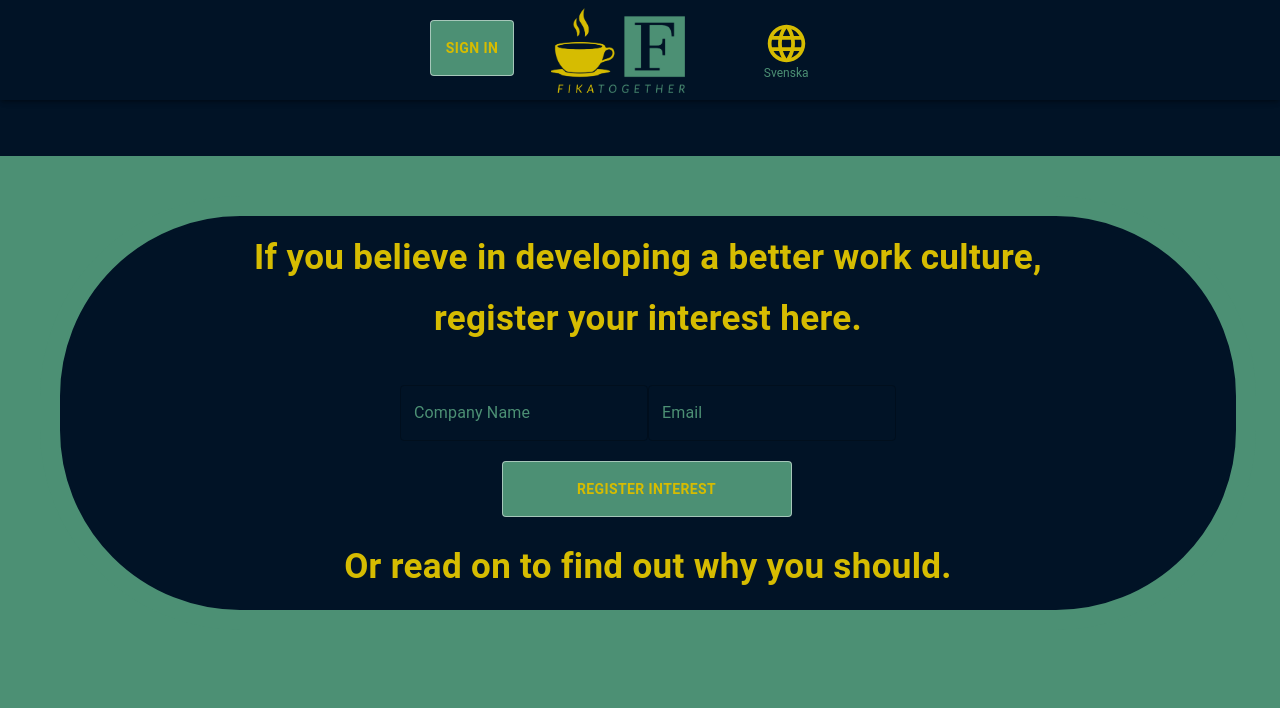
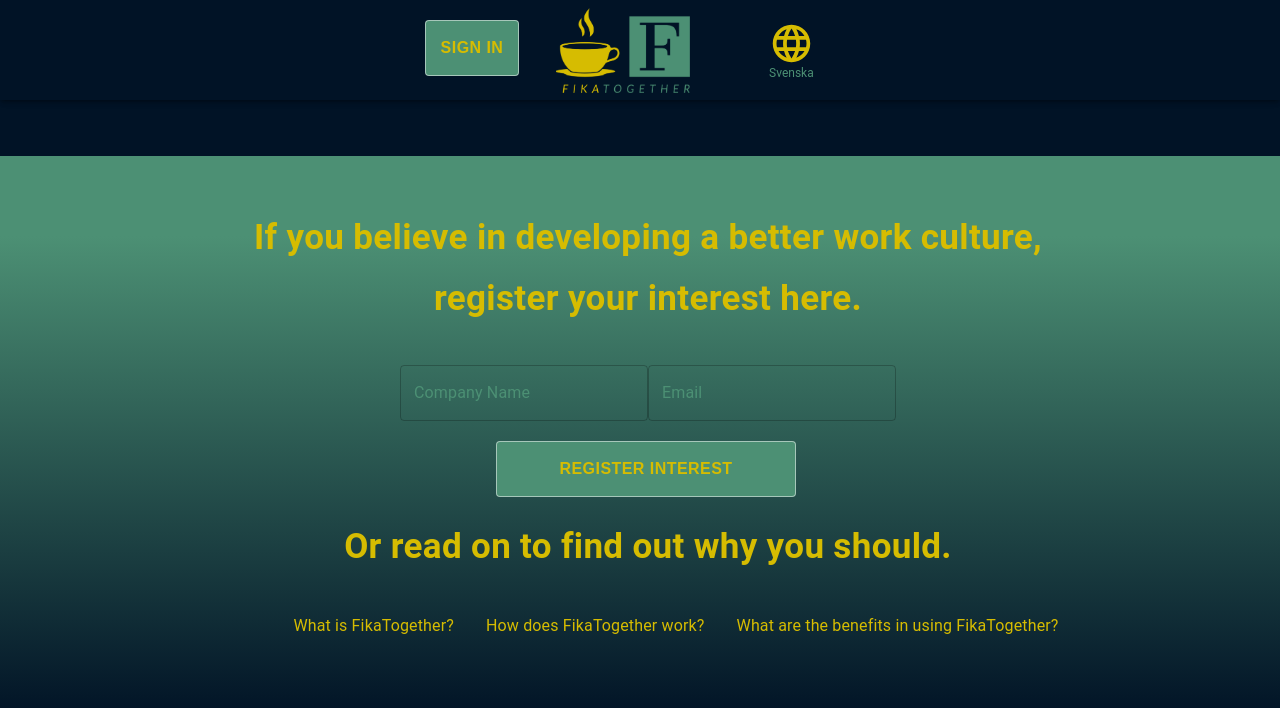
Before and after one commit to CraftAcademy/FikaTogether-Admin, a React (Create React App) app: page / in a window 1280 px wide. Shown: the top 708 px of the page. Built offline with nearby package versions, Linux system fonts and the light colour scheme; what j-tockauth would draw is missing.

Commit message:
adds section headers and changes styling

```diff
--- a/src/App.jsx
+++ b/src/App.jsx
@@ -40,7 +40,8 @@ const App = () => {
               outlined: {
                 backgroundColor: "#4C9074",
                 color: "#D6BC01",
-                fontWeight: "bold",
+                font: "small-caption",
+                fontWeight: "bold"
               },
             },
           },
--- a/src/components/Header.jsx
+++ b/src/components/Header.jsx
@@ -16,7 +16,6 @@ import { useTranslation } from "react-i18next";
 import i18n from "../i18n";
 import { useSelector } from "react-redux";
 import LoginModal from "./welcomeView/LoginModal";
-
 
 const Header = () => {
   const { t } = useTranslation();
@@ -48,7 +47,7 @@ const Header = () => {
       <Paper sx={sx} elevation={3}>
         <BottomNavigation showLabels sx={{ height: 100 }}>
           {!authenticated ? (
-            <>
+            <BottomNavigation>
               <Button
                 data-cy="login-modal-btn"
                 variant="outlined"
@@ -66,9 +65,9 @@ const Header = () => {
                 Sign In
               </Button>
               <LoginModal open={open} setOpen={setOpen} />
-            </>
+            </BottomNavigation>
           ) : (
-            <> </>
+            <BottomNavigation> </BottomNavigation>
           )}
 
           <BottomNavigationAction
@@ -85,7 +84,7 @@ const Header = () => {
             }
           />
           {authenticated ? (
-            <>
+            <BottomNavigation>
               <BottomNavigationAction
                 component={Link}
                 to="/departments"
@@ -100,9 +99,9 @@ const Header = () => {
                 icon={<HelpIcon sx={{ fontSize: 45 }} />}
                 label={t("contact")}
               />
-            </>
+            </BottomNavigation>
           ) : (
-            <></>
+            <BottomNavigation></BottomNavigation>
           )}
           <BottomNavigationAction
             data-cy="language-btn"
--- a/src/components/welcomeView/RegisterCompany.jsx
+++ b/src/components/welcomeView/RegisterCompany.jsx
@@ -4,16 +4,6 @@ import { useTranslation } from "react-i18next";
 
 const RegisterCompany = () => {
   const { t } = useTranslation();
-
-  const box_1 = {
-    position: "absolute",
-    left: "50%",
-    transform: "translate(-50%)",
-    width: "100%",
-    height: "800px",
-    p: 4,
-    bgcolor: "#4C9074",
-  };
 
   const typography = {
     fontSize: 35,
@@ -26,10 +16,6 @@ const RegisterCompany = () => {
       sx={{
         p: 1,
         m: 1,
-        bgcolor: "#011326",
-        borderRadius: 50,
-        border: "20px solid",
-        borderColor: "background.container",
         width: "100%",
       }}
     >
@@ -68,7 +54,6 @@ const RegisterCompany = () => {
           type="submit"
           variant="outlined"
           margin="dense"
-          loadingPosition="start"
           sx={{
             m: 2,
             color: "inherit",
--- /dev/null
+++ b/src/components/welcomeView/SectionNames.jsx
@@ -0,0 +1,22 @@
+import React from "react";
+import { sections } from "./data/sections";
+import { Box } from "@mui/material";
+
+const SectionNames = () => {
+  let categories = sections.map((section) => {
+    return <li key={section.category}>{section.category}</li>;
+  });
+
+  return (
+    <Box
+      sx={{
+        display: "flex",
+        justifyContent: "center",
+      }}
+    >
+      <ul data-cy="section-headers">{categories}</ul>
+    </Box>
+  );
+};
+
+export default SectionNames;
--- a/src/components/welcomeView/WelcomePage.jsx
+++ b/src/components/welcomeView/WelcomePage.jsx
@@ -1,6 +1,7 @@
 import React from "react";
 import RegisterCompany from "./RegisterCompany";
 import { Container, Box } from "@mui/material";
+import SectionNames from "./SectionNames";
 
 const WelcomePage = () => {
   const style = {
@@ -13,14 +14,14 @@ const WelcomePage = () => {
     width: "100%",
     height: "800px",
     p: 4,
-    bgcolor: "#4C9074",
+    background: 'linear-gradient(0deg, #011326 30%, #4C9074 90%)'
   };
 
   return (
     <Container sx={style}>
     <Box component="form" data-cy="register-interest" sx={box_1}>
-
       <RegisterCompany />
+      <SectionNames />
     </Box>
 
     </Container>
--- /dev/null
+++ b/src/components/welcomeView/data/sections.js
@@ -0,0 +1,5 @@
+export const sections = [
+  { category: "What is FikaTogether?", content: "" },
+  { category: "How does FikaTogether work?", content: "" },
+  { category: "What are the benefits in using FikaTogether?", content: "" },
+];
--- a/src/index.css
+++ b/src/index.css
@@ -27,3 +27,14 @@
 .MuiCircularProgress-root {
   color: #d6bc01;
 }
+
+ul {
+  list-style: none;
+  margin-bottom: 1.5rem;
+}
+
+ul li {
+  cursor: pointer;
+  display: inline-block;
+  margin-left: 2rem;
+}
```
Also changed, not shown: 1 other file (tests, documents, lock files or other folders).
